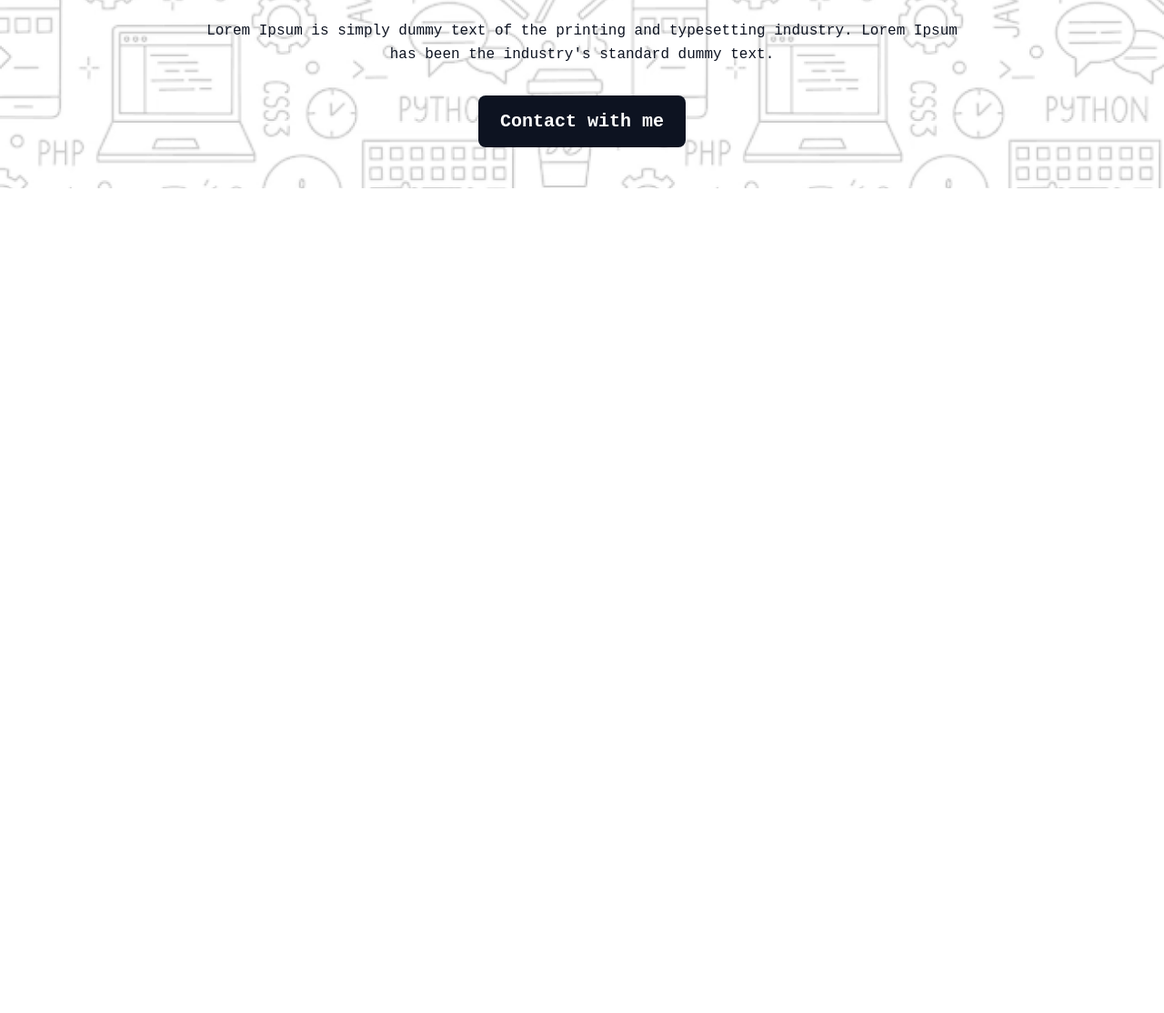
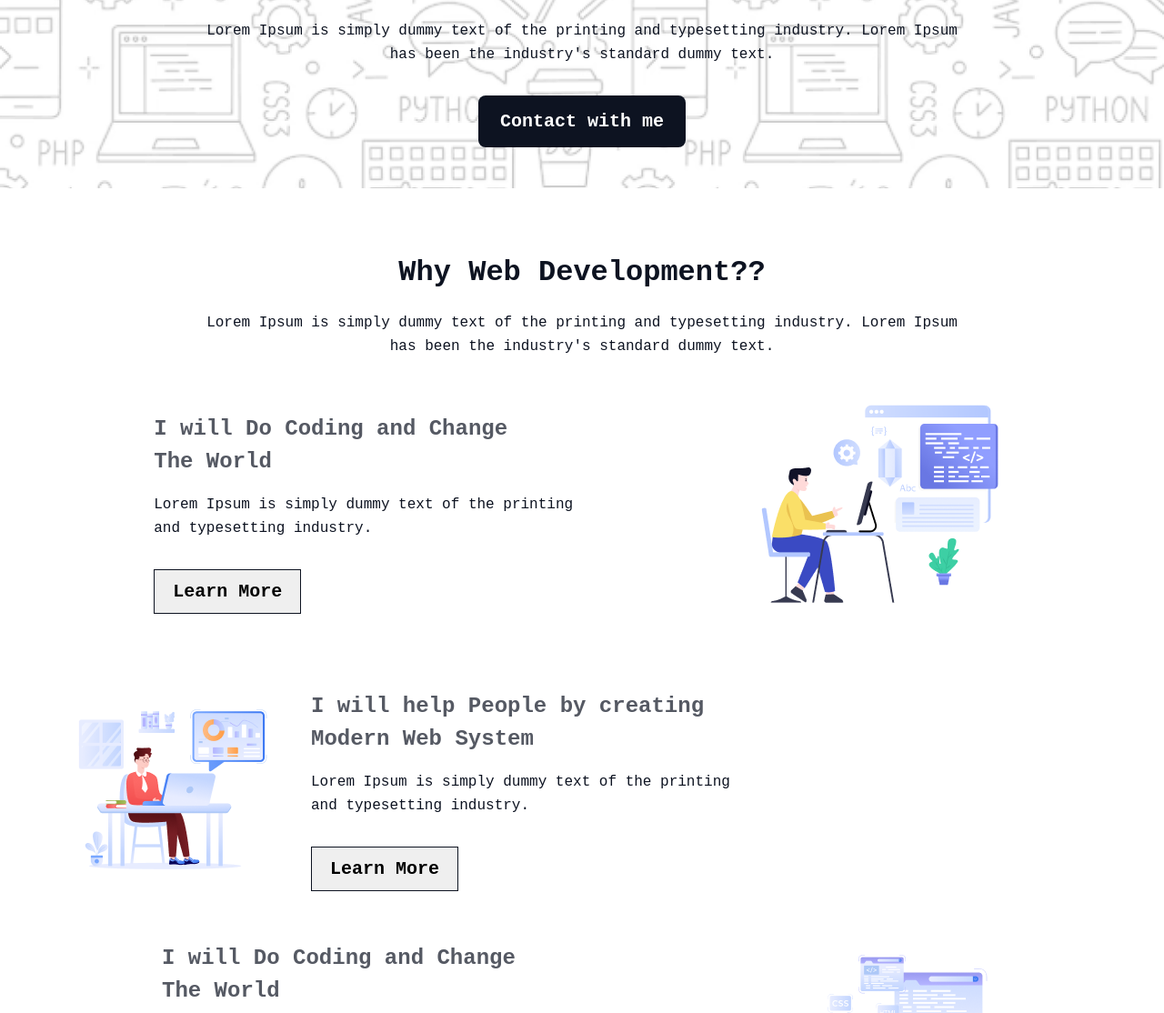
Before and after one commit to Shahid-97-Ahamed/Dev-Challenge-Begins, a plain HTML site: page index.html in a window 1280 px wide. Shown: the part 566-1680 px from the top of the page at 91% size. Before the commit the page ends 800 px from the top, so only its background shows below. Drawn offline with Linux system fonts and the light colour scheme; a web font is replaced by a local one.

Commit message:
web dev section done

```diff
--- a/index.html
+++ b/index.html
@@ -50,3 +50,65 @@
         </div>
       </section>
       <!-- ======== Banner End ======== -->
+       <!-- ======== Web Development Start ============== -->
+    <section class="web_dev">
+        <div class="container">
+          <div>
+            <h2 class="heading">Why Web Development??</h2>
+            <div class="para_wrapper">
+              <p class="paragraph">
+                Lorem Ipsum is simply dummy text of the printing and typesetting
+                industry. Lorem Ipsum has been the industry's standard dummy text.
+              </p>
+            </div>
+          </div>
+          <div class="coding_section">
+            <div>
+              <h3 class="coding_heading">
+                I will Do Coding and Change The World
+              </h3>
+              <p class="coding_details">
+                Lorem Ipsum is simply dummy text of the printing and typesetting
+                industry.
+              </p>
+              <button class="common_btn coding_btn">Learn More</button>
+            </div>
+            <div class="">
+              <img src="./assets/Layer_1.png" alt="coding image" />
+            </div>
+          </div>
+
+          <div class="web_system">
+            <div class="">
+              <img src="./assets/Group 3.png" alt="coding image" />
+            </div>
+            <div>
+              <h3 class="coding_heading web_system_heading">
+                I will help People by creating Modern Web System
+              </h3>
+              <p class="coding_details">
+                Lorem Ipsum is simply dummy text of the printing and typesetting
+                industry.
+              </p>
+              <button class="common_btn coding_btn">Learn More</button>
+            </div>
+          </div>
+
+          <div class="coding_section">
+            <div>
+              <h3 class="coding_heading">
+                I will Do Coding and Change The World
+              </h3>
+              <p class="coding_details">
+                Lorem Ipsum is simply dummy text of the printing and typesetting
+                industry.
+              </p>
+              <button class="common_btn coding_btn">Learn More</button>
+            </div>
+            <div class="">
+              <img src="./assets/Group 4.png" alt="coding image" />
+            </div>
+          </div>
+        </div>
+      </section>
+      <!-- ======== Web Development End =========== -->
--- a/styles/style.css
+++ b/styles/style.css
@@ -99,3 +99,51 @@
     text-align: center;
   }
   /* ============= Banner style end ============== */
+  /* ============= Web Dev Style Start============ */
+.web_dev {
+    padding: 74px 0 90px 0;
+  }
+  .para_wrapper {
+    display: flex;
+    align-items: center;
+    justify-content: center;
+    padding: 24px 0 48px 0;
+  }
+  .coding_section {
+    display: flex;
+    align-items: center;
+    justify-content: space-around;
+    padding-bottom: 60px;
+  }
+  .coding_heading {
+    width: 390px;
+    color: rgba(13, 19, 33, 0.7);
+    font-size: 24px;
+    font-weight: bold;
+    text-align: left;
+    line-height: 36px;
+  }
+  .coding_details {
+    width: 468px;
+    color: #0d1321;
+    font-size: 16px;
+    font-weight: 400;
+    line-height: 26px;
+    padding: 16px 0 32px 0;
+  }
+  .coding_btn {
+    padding: 12px 20px;
+    border-radius: 0;
+    font-weight: 600;
+    font-size: 20px;
+  }
+  .web_system {
+    display: flex;
+    align-items: center;
+    column-gap: 32px;
+    padding-bottom: 32px;
+  }
+  .web_system_heading {
+    width: 477px;
+  }
+  /* ============= Web Dev Style End ============ */
```
